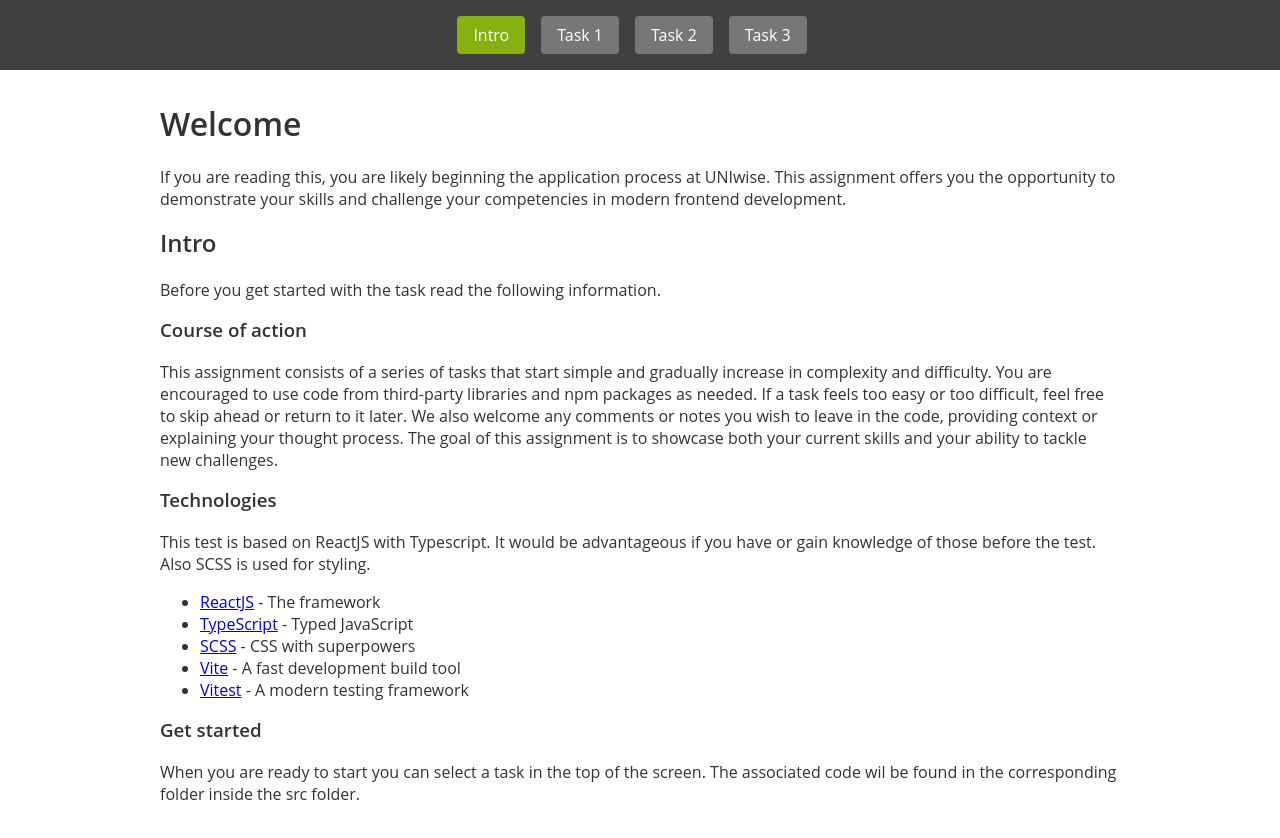
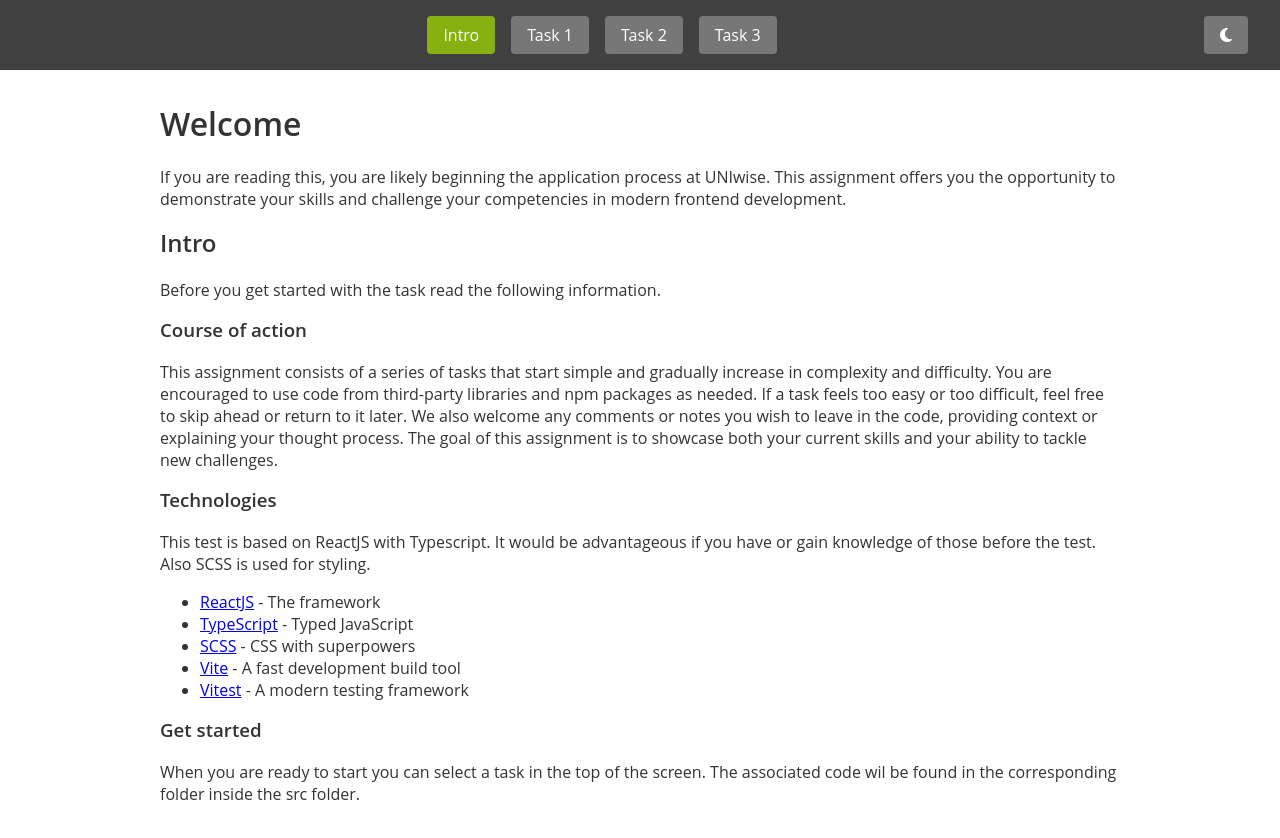
Before and after one commit to amrfekryy/uw-cw, a React (Vite) app: page / in a window 1280 px wide. Shown: the top 838 px of the page. Built offline with nearby package versions, Linux system fonts and the light colour scheme.

Commit message:
implement theme globaly

```diff
--- a/package.json
+++ b/package.json
@@ -16,6 +16,7 @@
   ],
   "dependencies": {
     "@emotion/react": "^11.13.3",
+    "@fortawesome/fontawesome-free": "^6.6.0",
     "@hookform/resolvers": "^3.9.0",
     "@tanstack/react-query": "^5.59.0",
     "react": "^18.3.1",
--- a/src/index.tsx
+++ b/src/index.tsx
@@ -7,7 +7,7 @@ import {
   Route,
   useParams,
   Navigate,
-  NavLink
+  NavLink,
 } from "react-router-dom";
 import Intro from "./Intro";
 
@@ -15,12 +15,25 @@ import Task1 from "./task1";
 import Task2 from "./task2";
 import Task3 from "./task3";
 import { QueryClient, QueryClientProvider } from "@tanstack/react-query";
+import { ThemeProvider, useTheme } from "./theme/provider";
+import ThemeToggler from "./theme/toggle";
+import "@fortawesome/fontawesome-free/css/all.min.css";
 
-const queryClient = new QueryClient()
+const queryClient = new QueryClient();
 
 const Menu: FunctionComponent = () => {
   return (
-    <nav className="menu">
+    <nav
+      className="menu"
+      style={{
+        display: "flex",
+      }}
+    >
+      <div
+        style={{
+          flex: 1,
+        }}
+      >
         <NavLink to="/">Intro</NavLink>
 
         <NavLink to="/task/1">Task 1</NavLink>
@@ -28,6 +41,10 @@ const Menu: FunctionComponent = () => {
         <NavLink to="/task/2">Task 2</NavLink>
 
         <NavLink to="/task/3">Task 3</NavLink>
+      </div>
+      <div>
+        <ThemeToggler />
+      </div>
     </nav>
   );
 };
@@ -37,11 +54,19 @@ interface ContainerProps {
 }
 
 const Container: FunctionComponent<ContainerProps> = (props) => {
+  const { themeObject } = useTheme();
+
   return (
-    <>
+    <div
+      style={{
+        minHeight: "100vh",
+        background: themeObject.colors.background,
+        color: themeObject.colors.text,
+      }}
+    >
       <Menu />
       <main>{props.children}</main>
-    </>
+    </div>
   );
 };
 
@@ -62,13 +87,16 @@ const Task: FunctionComponent = () => {
         <>
           <h1>Task 1 - Data Fetching and State Management</h1>
           <p className="task-description">
-            <strong>Objective:</strong> Build a paginated user list with data fetched from an API. Implement the
-            following:
+            <strong>Objective:</strong> Build a paginated user list with data
+            fetched from an API. Implement the following:
             <br />
             <br />
             <p>&#8226; Fetch users from a mock API using the useFetch hook.</p>
             <p>&#8226; Allow filtering of users by their username.</p>
-            <p>&#8226; Handle loading states and display an appropriate message when no users match the filter.</p>
+            <p>
+              &#8226; Handle loading states and display an appropriate message
+              when no users match the filter.
+            </p>
             <p>&#8226; Write integration tests using ViTest.</p>
           </p>
 
@@ -82,17 +110,27 @@ const Task: FunctionComponent = () => {
         <>
           <h1>Task 2 - Component Library Creation and Theming</h1>
           <p className="task-description">
-            <strong>Objective:</strong> Create a set of reusable UI components (e.g., buttons, forms, cards).
-            Implement a theming system that allows easy customization of the components. Ensure the components are
-            well-documented and easily integrable into different projects.
+            <strong>Objective:</strong> Create a set of reusable UI components
+            (e.g., buttons, forms, cards). Implement a theming system that
+            allows easy customization of the components. Ensure the components
+            are well-documented and easily integrable into different projects.
             <br />
             <br />
-            <p>&#8226; Develop a few core components, such as Button, Card, and Input. Ensure these components are
-              accessible, responsive, and follow best practices in UI/UX design.</p>
-            <p>&#8226; Implement a theming system that allows the components to be styled differently based on a theme
-              (e.g., light mode, dark mode, or different brand colors).</p>
-            <p>&#8226; Write unit tests for the components to ensure they function correctly. Consider edge cases, such
-              as different screen sizes, input states, and accessibility requirements.</p>
+            <p>
+              &#8226; Develop a few core components, such as Button, Card, and
+              Input. Ensure these components are accessible, responsive, and
+              follow best practices in UI/UX design.
+            </p>
+            <p>
+              &#8226; Implement a theming system that allows the components to
+              be styled differently based on a theme (e.g., light mode, dark
+              mode, or different brand colors).
+            </p>
+            <p>
+              &#8226; Write unit tests for the components to ensure they
+              function correctly. Consider edge cases, such as different screen
+              sizes, input states, and accessibility requirements.
+            </p>
           </p>
           <TaskContainer>
             <Task2 />
@@ -104,17 +142,34 @@ const Task: FunctionComponent = () => {
         <>
           <h1>Task 3 - Advanced Form Handling and Validation</h1>
           <p className="task-description">
-            <strong>Objective:</strong> Develop a multi-step form with advanced validation. Implement dynamic form
-            fields
-            that change based on user input. Provide clear feedback to the user at every step of the form process.
+            <strong>Objective:</strong> Develop a multi-step form with advanced
+            validation. Implement dynamic form fields that change based on user
+            input. Provide clear feedback to the user at every step of the form
+            process.
             <br />
             <br />
-            <p>&#8226; Design a multi-step form that collects user data across several steps.</p>
-            <p>&#8226; Include fields that appear or change based on previous inputs.</p>
-            <p>&#8226; Ensure fields are validated as the user progresses through the form, providing immediate
-              feedback. Display error messages clearly and concisely, highlighting the fields that need correction.</p>
-            <p>&#8226; Consider using a state management library (e.g., Redux) if necessary.</p>
-            <p>&#8226; Implement a loading state and disable form submission during validation.</p>
+            <p>
+              &#8226; Design a multi-step form that collects user data across
+              several steps.
+            </p>
+            <p>
+              &#8226; Include fields that appear or change based on previous
+              inputs.
+            </p>
+            <p>
+              &#8226; Ensure fields are validated as the user progresses through
+              the form, providing immediate feedback. Display error messages
+              clearly and concisely, highlighting the fields that need
+              correction.
+            </p>
+            <p>
+              &#8226; Consider using a state management library (e.g., Redux) if
+              necessary.
+            </p>
+            <p>
+              &#8226; Implement a loading state and disable form submission
+              during validation.
+            </p>
           </p>
 
           <TaskContainer>
@@ -127,13 +182,13 @@ const Task: FunctionComponent = () => {
   }
 };
 
-
 const root = ReactDOM.createRoot(
   document.getElementById("root") as HTMLElement
 );
 
 root.render(
   <QueryClientProvider client={queryClient}>
+    <ThemeProvider>
       <BrowserRouter>
         <Routes>
           <Route
@@ -156,5 +211,6 @@ root.render(
           <Route path="*" element={<Navigate to="/" />} />
         </Routes>
       </BrowserRouter>
+    </ThemeProvider>
   </QueryClientProvider>
 );
--- a/src/task2/index.tsx
+++ b/src/task2/index.tsx
@@ -1,29 +1,22 @@
 import { FC, useState } from "react";
 import Button from "./components/Button";
-import { lightTheme, darkTheme } from "./theme";
-import { ThemeProvider } from "@emotion/react";
 import Card from "./components/Card";
 import Input from "./components/Input";
 
 const App: FC = () => {
-  const [isDarkMode, setIsDarkMode] = useState(false);
-
   return (
-    <ThemeProvider theme={isDarkMode ? darkTheme : lightTheme}>
-      <button onClick={() => setIsDarkMode(!isDarkMode)}>Toggle Theme</button>
     <div
       style={{
-          backgroundColor: isDarkMode
-            ? darkTheme.colors.background
-            : lightTheme.colors.background,
         padding: "20px",
+        display: "flex",
+        flexDirection: "column",
+        gap: "2rem",
       }}
     >
-        <div style={{
-          display: 'flex',
-          flexDirection: 'column',
-          gap: '2rem'
-        }}>
+      <h3>
+        Note: Theme is implemented globaly, and theme toggler is on the top
+        right corner
+      </h3>
       <Card ariaLabel="Example Card">
         <h2>This is a Card</h2>
         <p>Card content goes here.</p>
@@ -36,8 +29,6 @@ const App: FC = () => {
       />
       <Button text="Click Me" onClick={() => alert("Button Clicked!")} />
     </div>
-      </div>
-    </ThemeProvider>
   );
 };
 
--- a/src/task2/theme/index.ts
+++ b/src/theme/index.ts
@@ -1,4 +1,4 @@
-import { ITheme } from "./theme";
+import { ITheme } from "./emotion";
 
 // Create a lightTheme object
 export const lightTheme: ITheme = {
--- /dev/null
+++ b/src/theme/provider.tsx
@@ -0,0 +1,38 @@
+import { ThemeProvider as EmotionThemeProvider } from "@emotion/react";
+import React, { createContext, useContext, useState } from "react";
+import { darkTheme, lightTheme } from ".";
+import { ITheme } from "./emotion";
+
+interface ThemeContextProps {
+  theme: "light" | "dark";
+  toggleTheme: () => void;
+  themeObject: ITheme;
+}
+
+const ThemeContext = createContext<ThemeContextProps | undefined>(undefined);
+
+export const useTheme = (): ThemeContextProps => {
+  const context = useContext(ThemeContext);
+  if (!context) {
+    throw new Error("useTheme must be used within a ThemeProvider");
+  }
+  return context;
+};
+
+export const ThemeProvider = ({ children }: { children: React.ReactNode }) => {
+  const [theme, setTheme] = useState<"light" | "dark">("light");
+
+  const toggleTheme = () => {
+    setTheme((prevTheme) => (prevTheme === "light" ? "dark" : "light"));
+  };
+
+  const themeObject = theme === "light" ? lightTheme : darkTheme;
+
+  return (
+    <ThemeContext.Provider value={{ theme, toggleTheme, themeObject }}>
+      <EmotionThemeProvider theme={themeObject}>
+        {children}
+      </EmotionThemeProvider>
+    </ThemeContext.Provider>
+  );
+};
--- /dev/null
+++ b/src/theme/toggle.tsx
@@ -0,0 +1,26 @@
+import React from "react";
+import { useTheme } from "./provider";
+import styled from "@emotion/styled";
+
+const TogglerButton = styled.a`
+  background: transparent;
+  &:focus {
+    outline: none;
+  }
+`;
+
+const ThemeToggler: React.FC = () => {
+  const { theme, toggleTheme } = useTheme();
+
+  return (
+    <TogglerButton onClick={toggleTheme}>
+      {theme === "light" ? (
+        <i className="fas fa-moon" title="Switch to Dark Mode"></i>
+      ) : (
+        <i className="fas fa-sun" title="Switch to Light Mode"></i>
+      )}
+    </TogglerButton>
+  );
+};
+
+export default ThemeToggler;
```
Also changed, not shown: src/theme/emotion.d.ts (renamed from src/task2/theme/theme.d.ts), 1 other file (tests, documents, lock files or other folders). Lines whose indentation alone changed are shown as unchanged.
